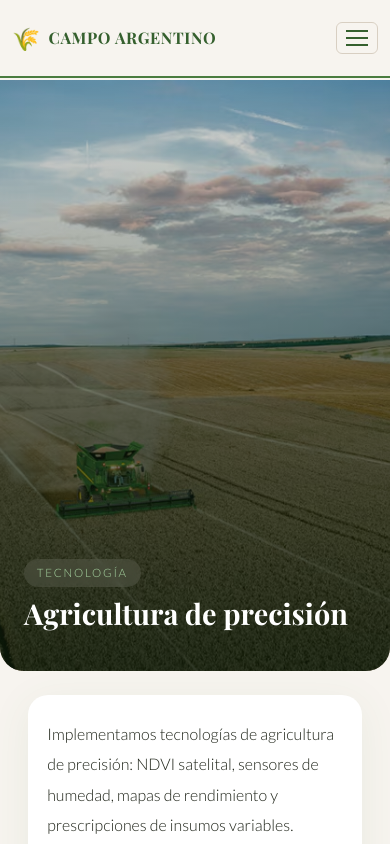
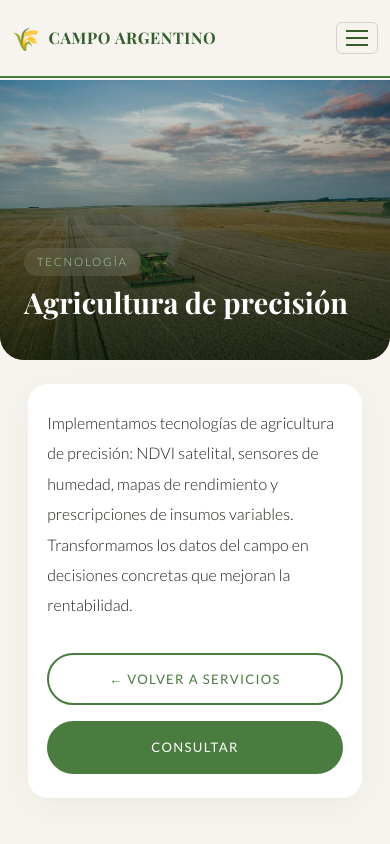
Before and after one commit to JoacoAutilio/campo-argentino, a React (Vite) app: page /servicios/agricultura-de-precision in a window 390 px wide. Shown: the top 844 px of the page. Built offline with nearby package versions, Linux system fonts and the light colour scheme; a web font is replaced by a local one.

Commit message:
arreglando imagenes en  mobile

```diff
--- a/src/styles/ServicioDetalle.css
+++ b/src/styles/ServicioDetalle.css
@@ -8,17 +8,32 @@
 }
 .cv-detalle-hero {
   position: relative;
-  height: 70vh;
-  min-height: 450px;
+  height: 55vh;
+  min-height: 300px;
   overflow: hidden;
   border-radius: 0 0 24px 24px;
 }
 .cv-detalle-hero__img {
   width: 100%;
   height: 100%;
-  object-fit: cover;
-  object-position: center 60%;
+  object-fit: contain;
+  object-position: center center;
+  background: #1a2a15;
   display: block;
+}
+
+@media (max-width: 600px) {
+  .cv-detalle-hero {
+    height: auto;
+    min-height: unset;
+  }
+  .cv-detalle-hero__img {
+    height: auto;
+    max-height: 280px;
+    width: 100%;
+    object-fit: cover;
+    object-position: center center;
+  }
 }
 .cv-detalle-hero__overlay {
   position: absolute; inset: 0;
```
